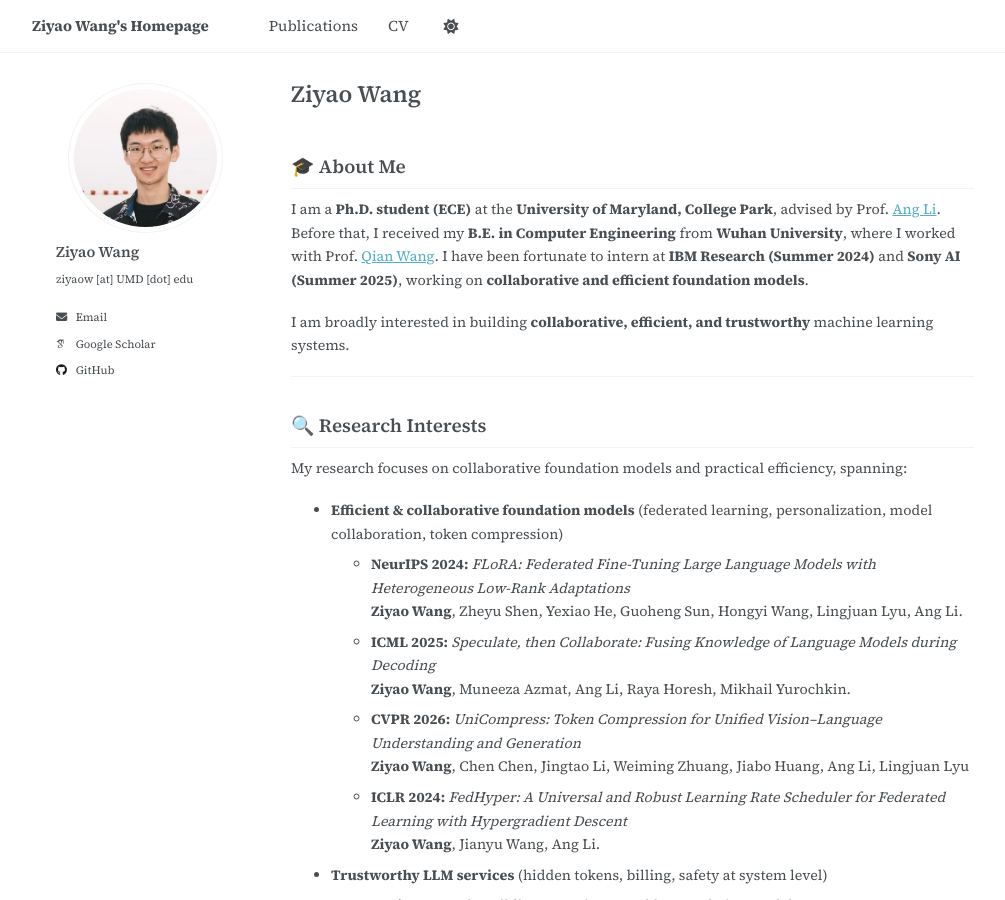
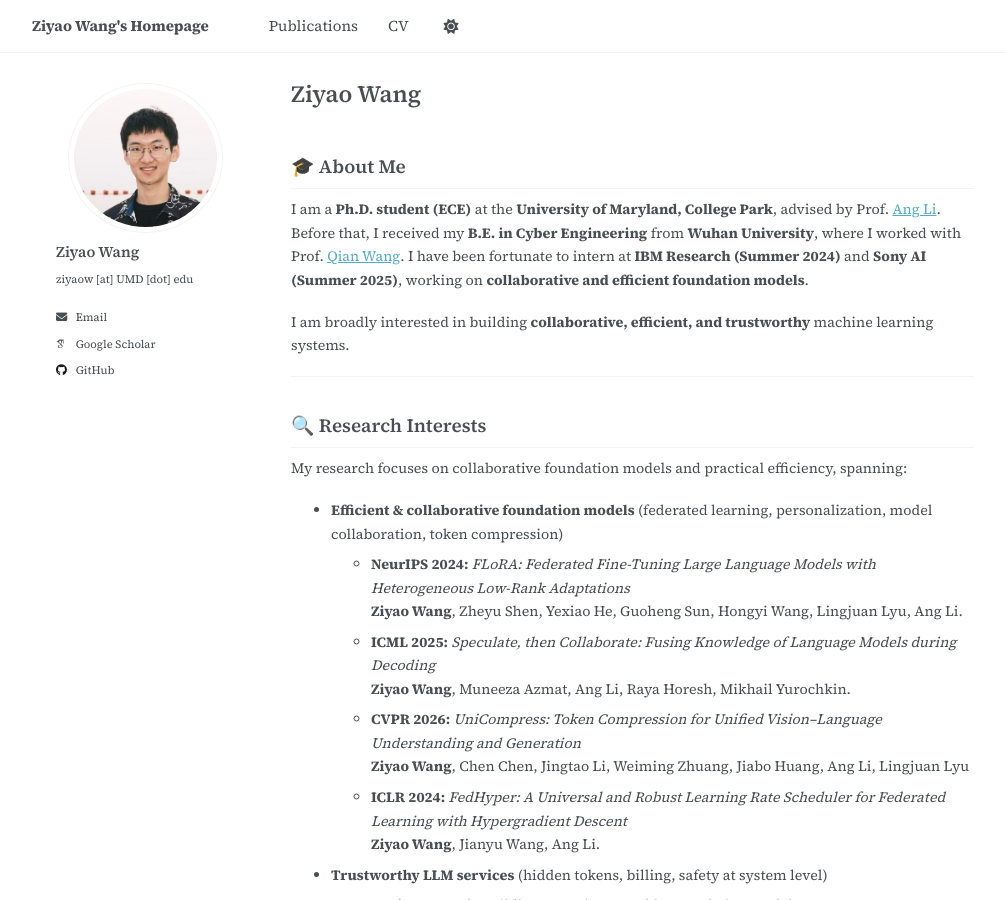
Before and after one commit to ziyaow1010/ziyaow1010.github.io, a Jekyll site: the page built from _pages/about.md, in a window 1280 px wide and 900 px high. Shown: the whole window, without its empty margins (32-1037 px from the left). Built offline with Jekyll 4.4.1, drawn with Linux system fonts in a browser that asks for light colours; some web fonts are replaced; a script that is not in the unit is left out; some of the changed text lies outside the part shown.

Commit message:
Update about.md

```diff
--- a/_pages/about.md
+++ b/_pages/about.md
@@ -10,7 +10,7 @@ redirect_from:
 ## 🎓 About Me
 
 I am a **Ph.D. student (ECE)** at the **University of Maryland, College Park**, advised by Prof. [Ang Li](https://www.ang-li.com/).
-Before that, I received my **B.E. in Computer Engineering** from **Wuhan University**, where I worked with Prof. [Qian Wang](http://nisplab.whu.edu.cn/).
+Before that, I received my **B.E. in Cyber Engineering** from **Wuhan University**, where I worked with Prof. [Qian Wang](http://nisplab.whu.edu.cn/).
 I have been fortunate to intern at **IBM Research (Summer 2024)** and **Sony AI (Summer 2025)**, working on **collaborative and efficient foundation models**.
 
 I am broadly interested in building **collaborative, efficient, and trustworthy** machine learning systems.
```
Also changed, not shown: other parts of _pages/about.md (+1 -0 lines).
